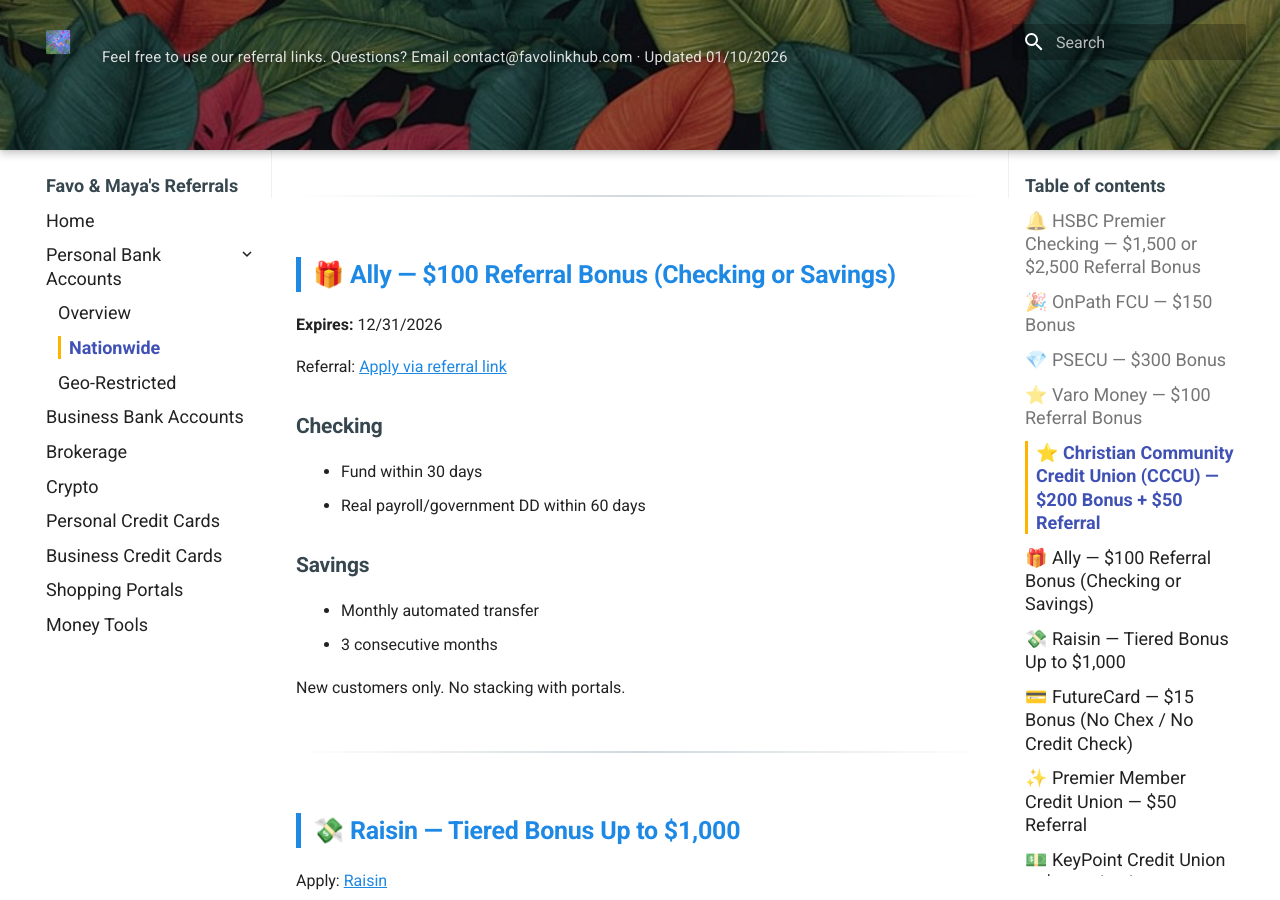
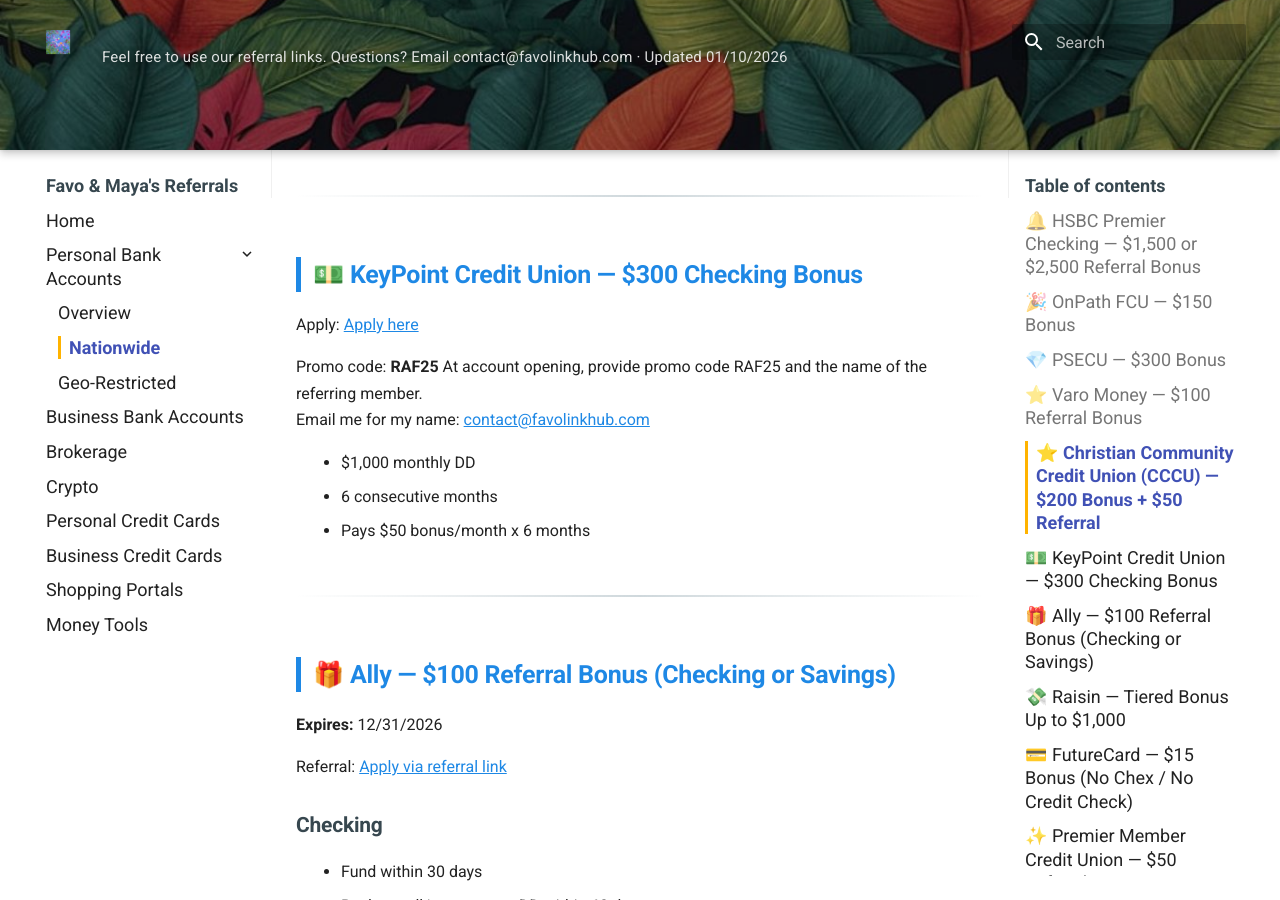
Before and after one commit to whispersofzephyr/favolinkhub-site, an MkDocs documentation site: the page built from docs/personal-bank-nationwide.md, in a window 1280 px wide and 900 px high, scrolled down 2852 px. Built offline with MkDocs 1.6.1 and Material for MkDocs 9.7.7, drawn with Linux system fonts in a browser that asks for light colours; some of the changed text lies outside the part shown.

Commit message:
Update personal-bank-nationwide.md

```diff
--- a/docs/personal-bank-nationwide.md
+++ b/docs/personal-bank-nationwide.md
@@ -91,6 +91,20 @@ Notes: Chex used, no hard pull; $500 CC funding allowed; **privately insured**.
 
 ---
 
+## 💵 KeyPoint Credit Union — $300 Checking Bonus
+
+Apply: [Apply here](https://kpcu.com/About/Events/Refer-a-Friend)
+
+Promo code: **RAF25**
+At account opening, provide promo code RAF25 and the name of the referring member.
+Email me for my name: [contact@favolinkhub.com](contact@favolinkhub.com)
+
+- $1,000 monthly DD
+- 6 consecutive months
+- Pays $50 bonus/month x 6 months
+
+---
+
 ## 🎁 Ally — $100 Referral Bonus (Checking or Savings)
 **Expires:** 12/31/2026
 
```
Also changed, not shown: other parts of docs/personal-bank-nationwide.md (+0 -13 lines).
